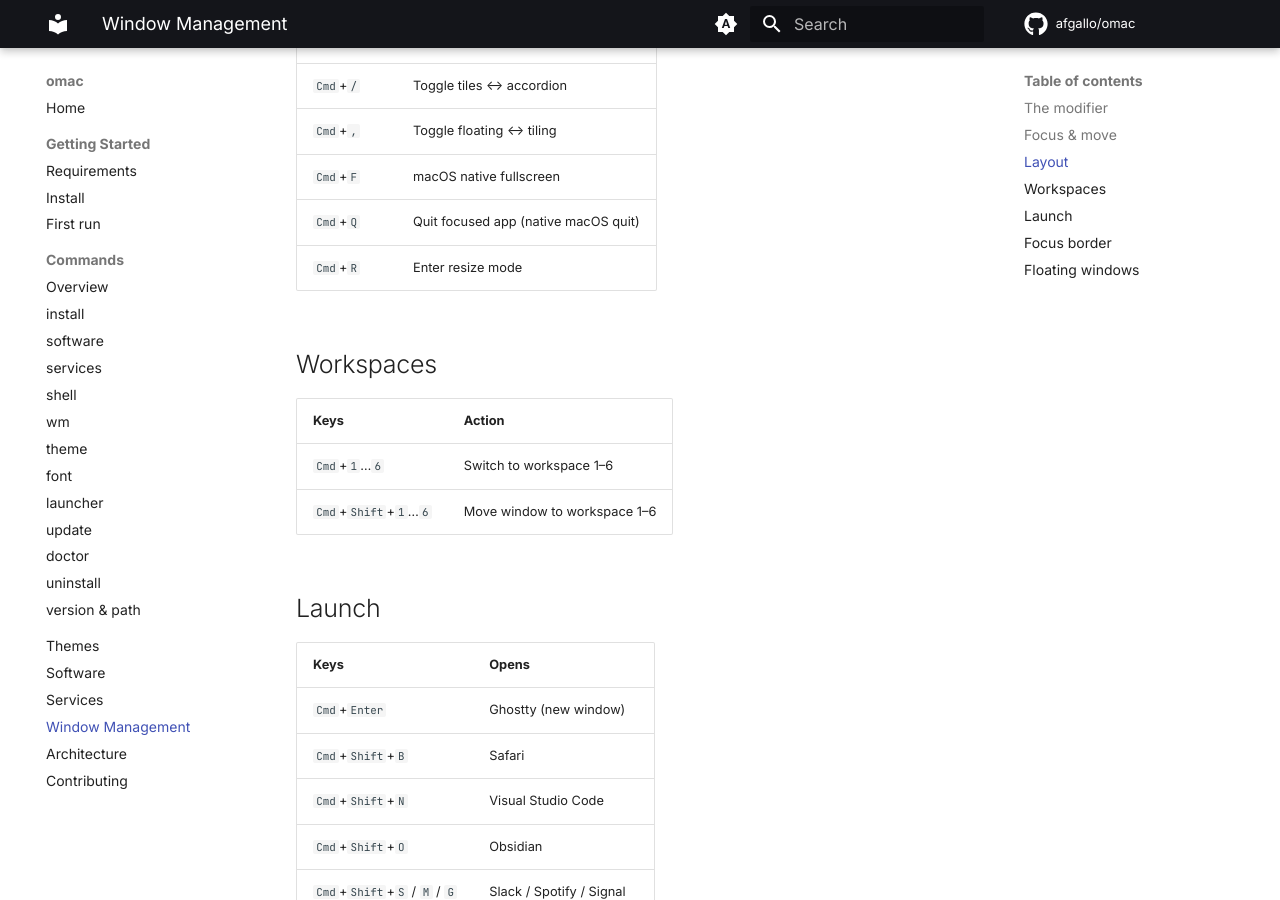
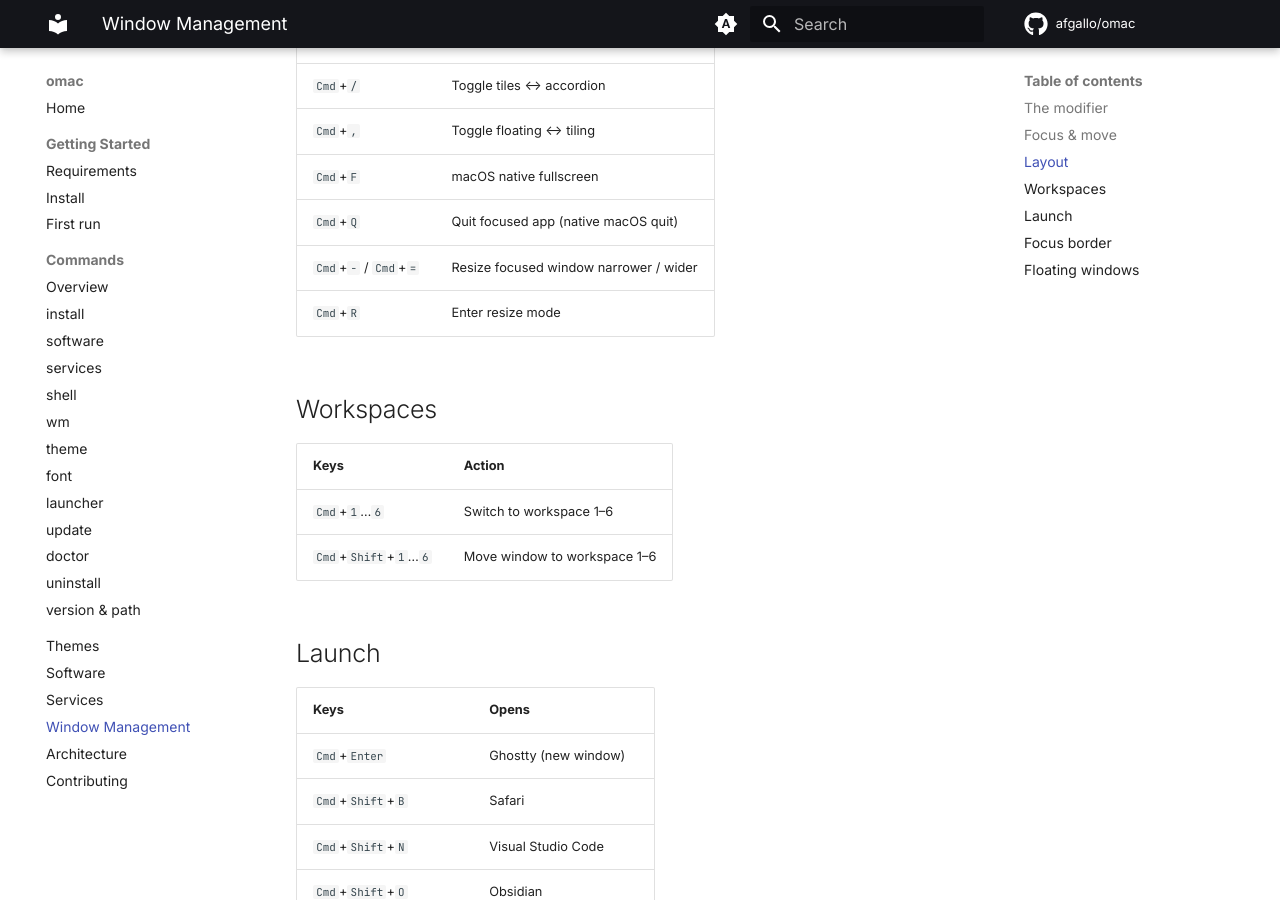
Before and after one commit to afgallo/omac, an MkDocs documentation site: the page built from docs/window-management/index.md, in a window 1280 px wide and 900 px high, scrolled down 887 px. Built offline with MkDocs 1.6.1 and Material for MkDocs 9.7.7, drawn with Linux system fonts in a browser that asks for light colours; comment, search, counter and statistics services are not loaded.

Commit message:
feat(wm): add Cmd+-/= one-key window resize
Mirrors Omarchy's SUPER+-/= resize. AeroSpace resizes by width magnitude
(no directional grow), so '=' widens and '-' narrows the focused window,
matching the existing resize sub-mode's l/h.

Claude-Session: https://claude.ai/code/session_01LrAmEH2sSEiYvh8YKKraR7

```diff
--- a/docs/window-management/index.md
+++ b/docs/window-management/index.md
@@ -34,6 +34,7 @@ registers only the specific Cmd combos below as global hotkeys — every unbound
 | `Cmd`+`,` | Toggle floating ↔ tiling |
 | `Cmd`+`F` | macOS native fullscreen |
 | `Cmd`+`Q` | Quit focused app (native macOS quit) |
+| `Cmd`+`-` / `Cmd`+`=` | Resize focused window narrower / wider |
 | `Cmd`+`R` | Enter resize mode |
 
 ## Workspaces
```
Also changed, not shown: 1 other file.
